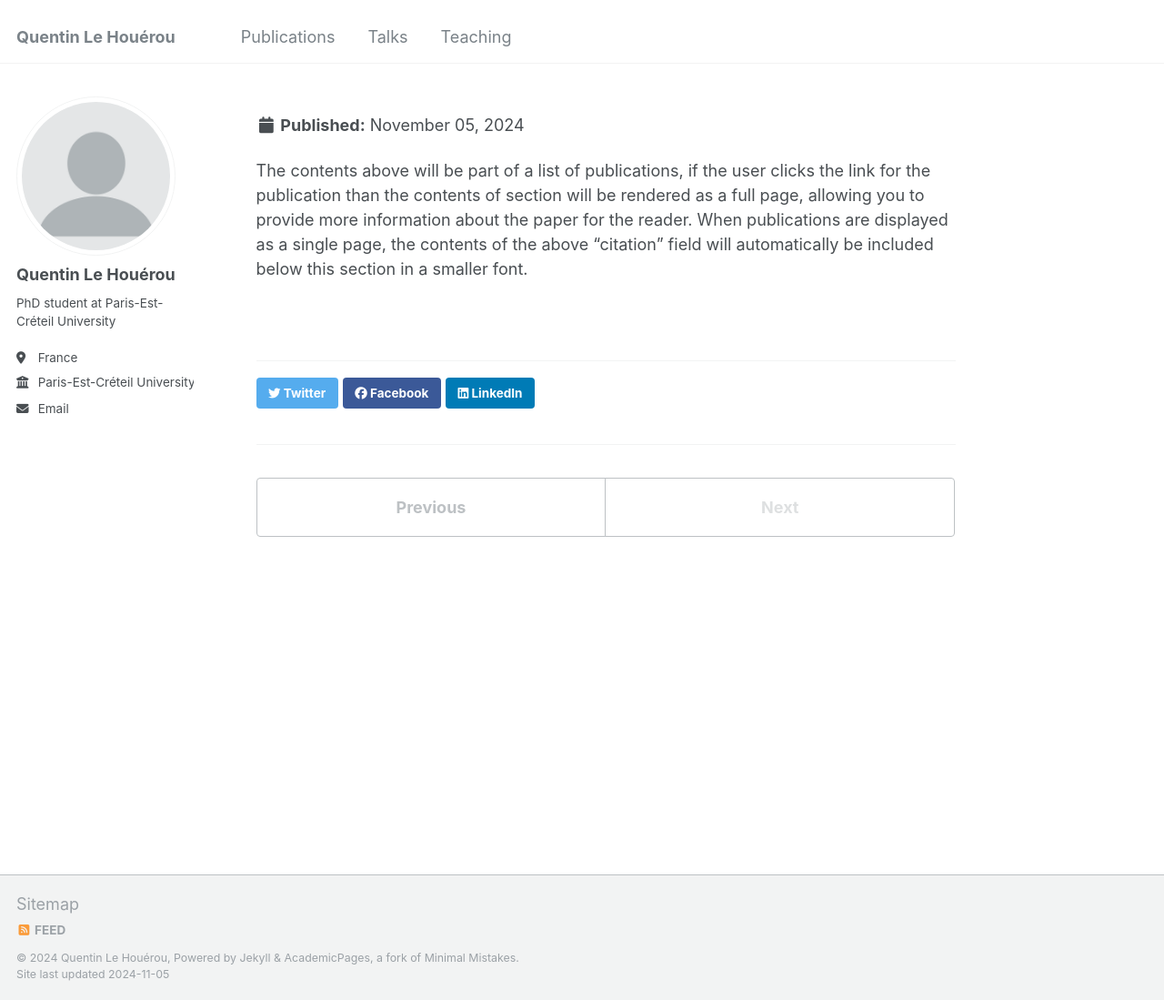
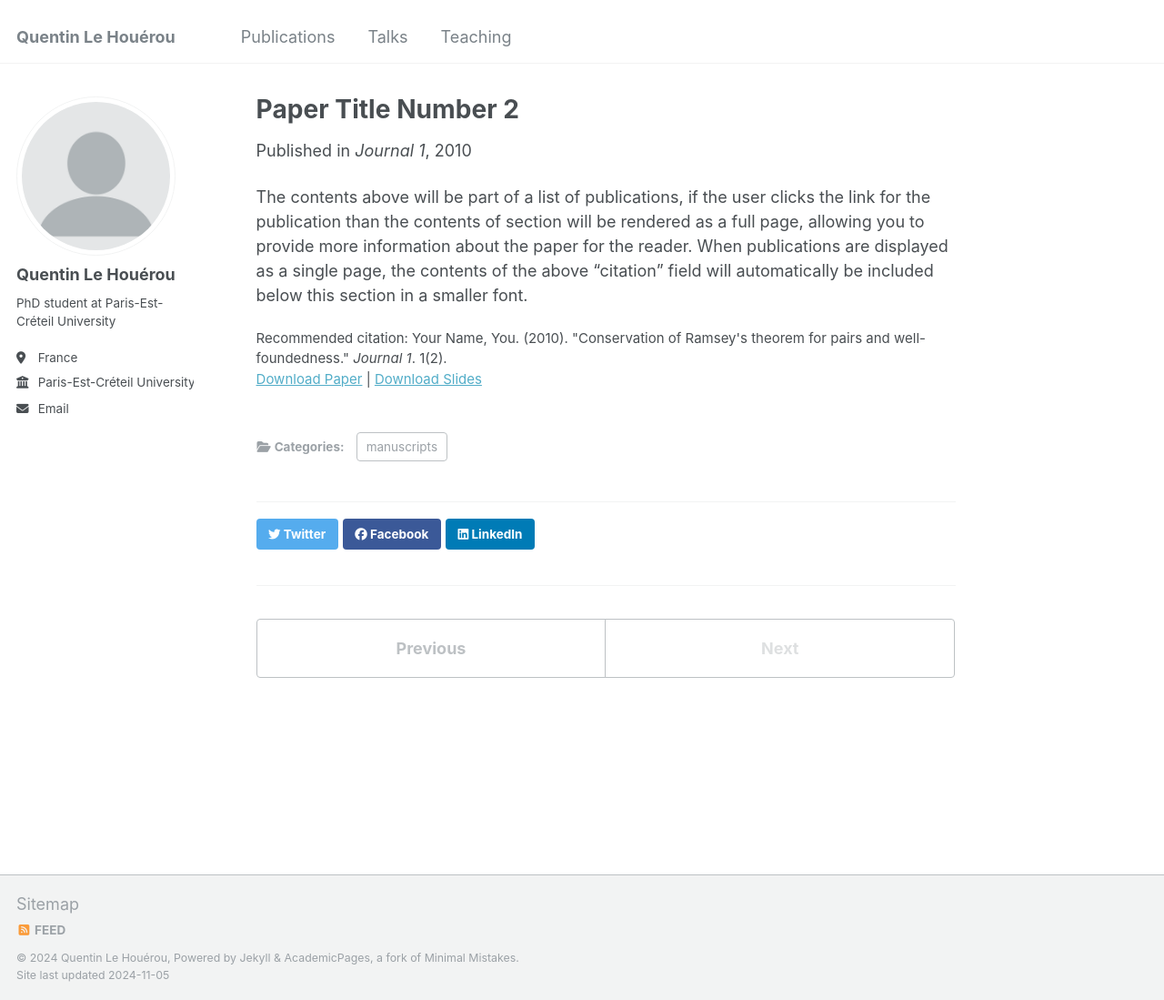
Before and after one commit to QuentinLH/quentinlh.github.io, a Jekyll site: the page built from _publications/2024-02-17-paper-title-number-4.md, in a window 1280 px wide and 1099 px high. Shown: the whole window at 91% size. Built offline with Jekyll 4.4.1, drawn with Linux system fonts in a browser that asks for light colours.

Commit message:
paper 1 try 14

```diff
--- a/_publications/2024-02-17-paper-title-number-4.md
+++ b/_publications/2024-02-17-paper-title-number-4.md
@@ -8,7 +8,7 @@ date: 2010-10-01
 venue: 'Journal 1'
 slidesurl: 'http://academicpages.github.io/files/slides2.pdf'
 paperurl: 'http://academicpages.github.io/files/paper2.pdf'
-citation: 'Your Name, You. (2010). &quot;Conservation of Ramsey\'s theorem for pairs and well-foundedness.&quot; <i>Journal 1</i>. 1(2).'
+citation: "Your Name, You. (2010). &quot;Conservation of Ramsey's theorem for pairs and well-foundedness.&quot; <i>Journal 1</i>. 1(2)."
 ---
 
 The contents above will be part of a list of publications, if the user clicks the link for the publication than the contents of section will be rendered as a full page, allowing you to provide more information about the paper for the reader. When publications are displayed as a single page, the contents of the above "citation" field will automatically be included below this section in a smaller font.
```
